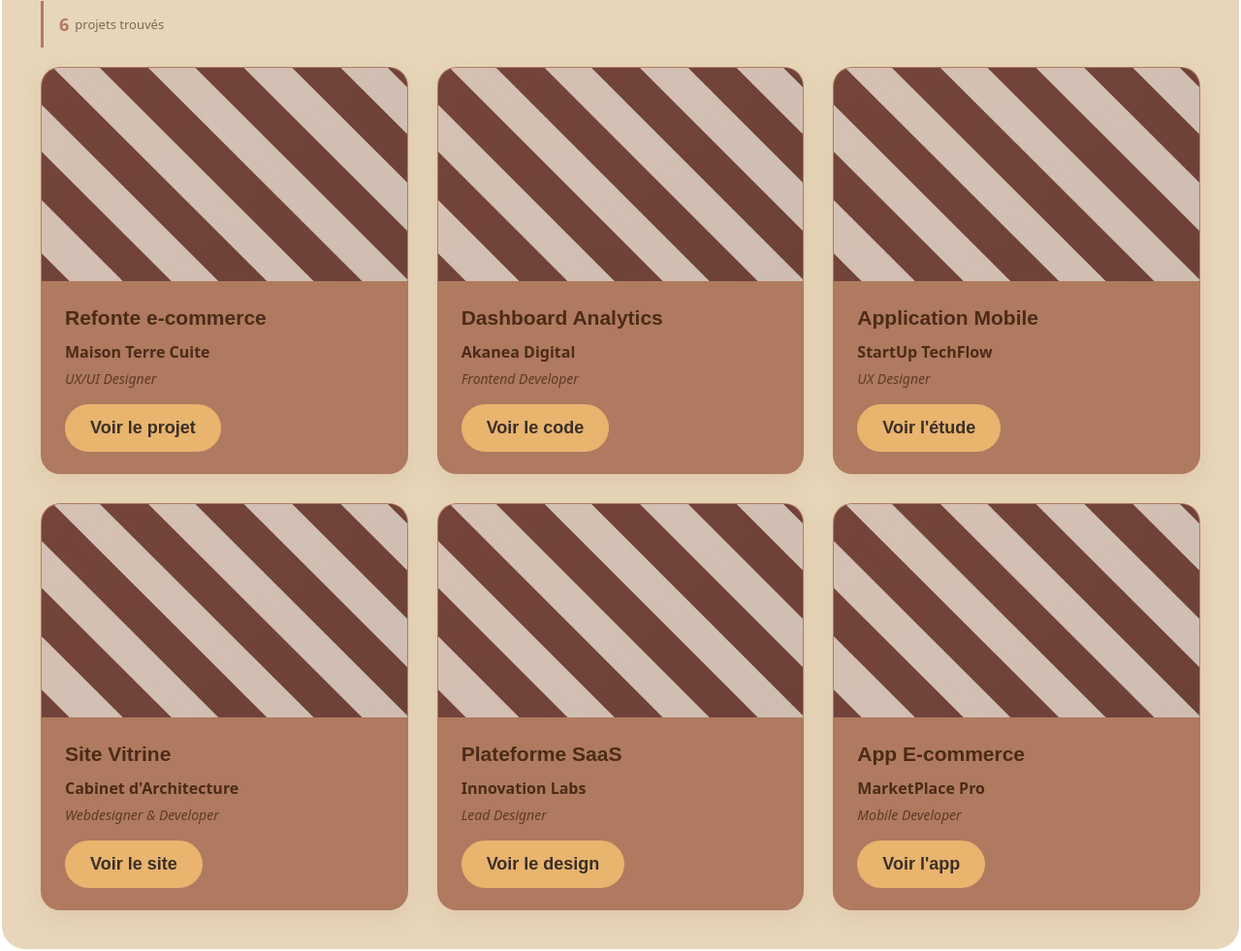
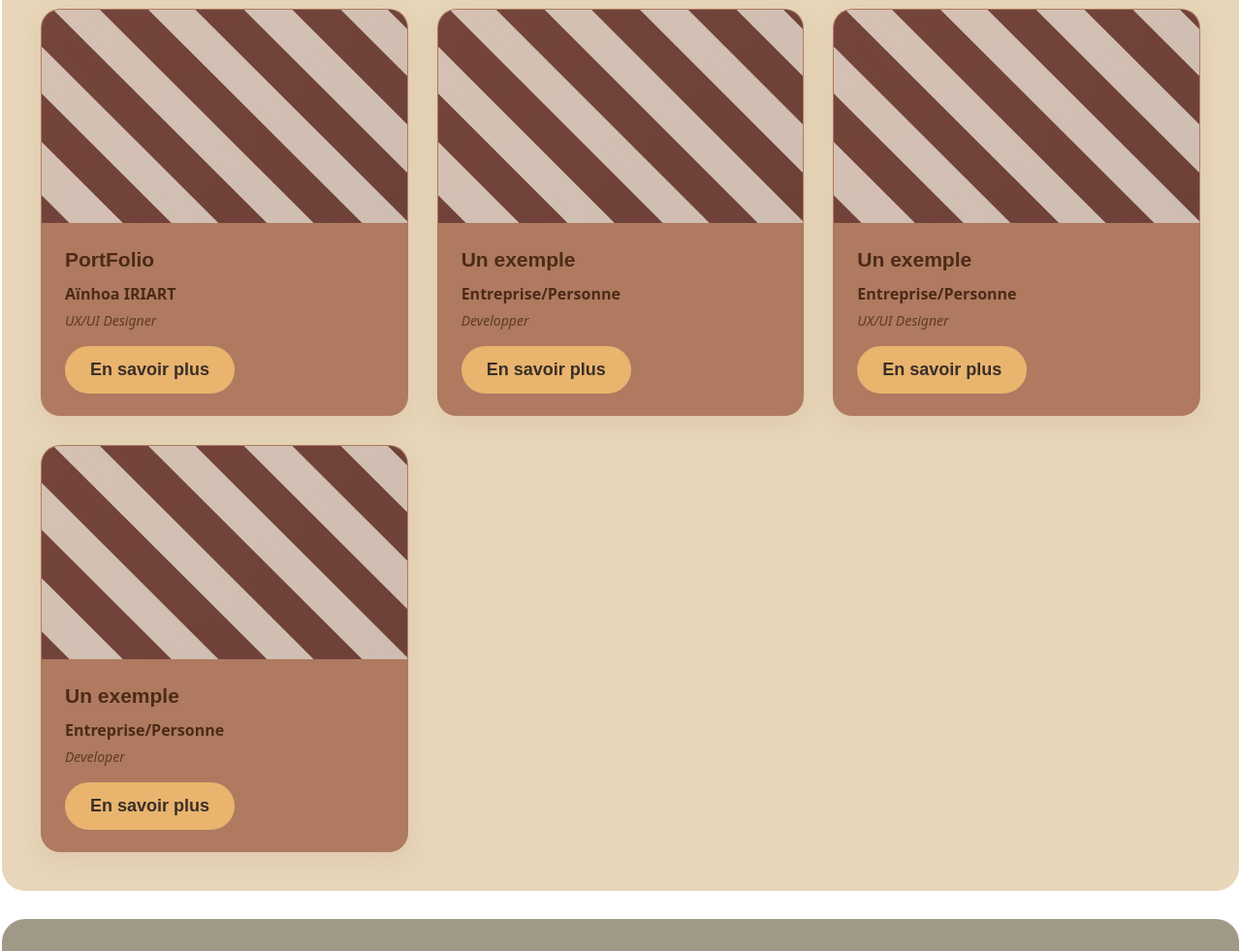
Before and after one commit to ainhoairiart/portfolio, a website built with webpack: page projets.html in a window 1280 px wide. Shown: the part 813-1794 px from the top of the page at 97% size. Built offline with nearby package versions, Linux system fonts and the light colour scheme.

Commit message:
mise a jour page mes proejt

```diff
--- a/projets.html
+++ b/projets.html
@@ -1057,11 +1057,10 @@
             </div>
             <div class="filter-buttons">
               <button class="filter-btn active" data-filter="all">Tous <span class="filter-count">6</span></button>
-              <button class="filter-btn" data-filter="ux-design">UX Design <span class="filter-count">2</span></button>
+              <button class="filter-btn" data-filter="UX/UI Designer">UX/UI Designer <span class="filter-count">2</span></button>
               <button class="filter-btn" data-filter="developpement">Développement <span class="filter-count">3</span></button>
-              <button class="filter-btn" data-filter="ui-design">UI Design <span class="filter-count">1</span></button>
-              <button class="filter-btn" data-filter="web">Web <span class="filter-count">3</span></button>
-              <button class="filter-btn" data-filter="mobile">Mobile <span class="filter-count">2</span></button>
+
+
             </div>
           </div>
         </div>
@@ -1088,82 +1087,57 @@
       <div class="projects-grid" id="projectsGrid">
 
         <!-- Projet 1 - UX Design -->
-        <div class="project-card" data-category="ux-design" data-keywords="ux design ecommerce refonte boutique">
+        <div class="project-card" data-category="UX/UI Designer" data-keywords="ux ui design portfolio">
                 <div class="card-img">
-            <img src="assets/Hailey_Bieber_Rhode_Aesthetics_Espresso.jpeg" alt="Refonte e-commerce">
+                  <img src="assets/Hailey_Bieber_Rhode_Aesthetics_Espresso.jpeg" alt="Creation porfolio">
                 </div>
                 <div class="card-content">
-            <h3>Refonte e-commerce</h3>
-            <p class="company">Maison Terre Cuite</p>
+                  <h3>PortFolio</h3>
+                  <p class="company">Aïnhoa IRIART</p>
                   <p class="role">UX/UI Designer</p>
-            <button class="btn-project">Voir le projet</button>
+                  <button class="btn-project">En savoir plus</button>
                 </div>
               </div>
 
         <!-- Projet 2 - Développement -->
-        <div class="project-card" data-category="developpement web" data-keywords="dashboard analytics data visualisation">
+        <div class="project-card" data-category="developpement" data-keywords="dashboard analytics data visualisation">
                 <div class="card-img">
                   <img src="assets/Hailey_Bieber_Rhode_Aesthetics_Espresso.jpeg" alt="Dashboard analytics">
                 </div>
                 <div class="card-content">
-            <h3>Dashboard Analytics</h3>
-            <p class="company">Akanea Digital</p>
-            <p class="role">Frontend Developer</p>
-            <button class="btn-project">Voir le code</button>
+                  <h3>Un exemple</h3>
+                  <p class="company">Entreprise/Personne</p>
+                  <p class="role">Developper</p>
+                  <button class="btn-project">En savoir plus</button>
                 </div>
               </div>
 
         <!-- Projet 3 - Mobile UX -->
-        <div class="project-card" data-category="ux-design mobile" data-keywords="mobile app application startup fintech">
+        <div class="project-card" data-category="UX/UI Designer" data-keywords="exemple">
                 <div class="card-img">
-            <img src="assets/Hailey_Bieber_Rhode_Aesthetics_Espresso.jpeg" alt="Application mobile">
+                  <img src="assets/Hailey_Bieber_Rhode_Aesthetics_Espresso.jpeg" alt="Exemple">
                 </div>
                 <div class="card-content">
-            <h3>Application Mobile</h3>
-            <p class="company">StartUp TechFlow</p>
-            <p class="role">UX Designer</p>
-            <button class="btn-project">Voir l'étude</button>
+                  <h3>Un exemple</h3>
+                  <p class="company">Entreprise/Personne</p>
+                  <p class="role">UX/UI Designer</p>
+                  <button class="btn-project">En savoir plus</button>
                 </div>
               </div>
 
         <!-- Projet 4 - Web Development -->
-        <div class="project-card" data-category="developpement web" data-keywords="site vitrine architecture portfolio showcase">
+        <div class="project-card" data-category="developpement" data-keywords="exemple developpement">
                 <div class="card-img">
                   <img src="assets/Hailey_Bieber_Rhode_Aesthetics_Espresso.jpeg" alt="Site vitrine">
                 </div>
                 <div class="card-content">
-            <h3>Site Vitrine</h3>
-            <p class="company">Cabinet d'Architecture</p>
-            <p class="role">Webdesigner & Developer</p>
-            <button class="btn-project">Voir le site</button>
-          </div>
-        </div>
-
-        <!-- Projet 5 - UI Design -->
-        <div class="project-card" data-category="ui-design web" data-keywords="saas plateforme interface design system">
-          <div class="card-img">
-            <img src="assets/Hailey_Bieber_Rhode_Aesthetics_Espresso.jpeg" alt="Plateforme SaaS">
-          </div>
-          <div class="card-content">
-            <h3>Plateforme SaaS</h3>
-            <p class="company">Innovation Labs</p>
-            <p class="role">Lead Designer</p>
-            <button class="btn-project">Voir le design</button>
-          </div>
-        </div>
-
-        <!-- Projet 6 - Mobile Dev -->
-        <div class="project-card" data-category="developpement mobile" data-keywords="react native mobile app ecommerce marketplace">
-          <div class="card-img">
-            <img src="assets/Hailey_Bieber_Rhode_Aesthetics_Espresso.jpeg" alt="App E-commerce">
-          </div>
-          <div class="card-content">
-            <h3>App E-commerce</h3>
-            <p class="company">MarketPlace Pro</p>
-            <p class="role">Mobile Developer</p>
-            <button class="btn-project">Voir l'app</button>
-          </div>
-        </div>
+                  <h3>Un exemple</h3>
+                  <p class="company">Entreprise/Personne</p>
+                  <p class="role">Developer</p>
+                  <button class="btn-project">En savoir plus</button>
+                </div>
+              </div>
+
 
       </div>
 
```
Also changed, not shown: index.html (+29 -43 lines). Lines whose indentation alone changed are shown as unchanged.
